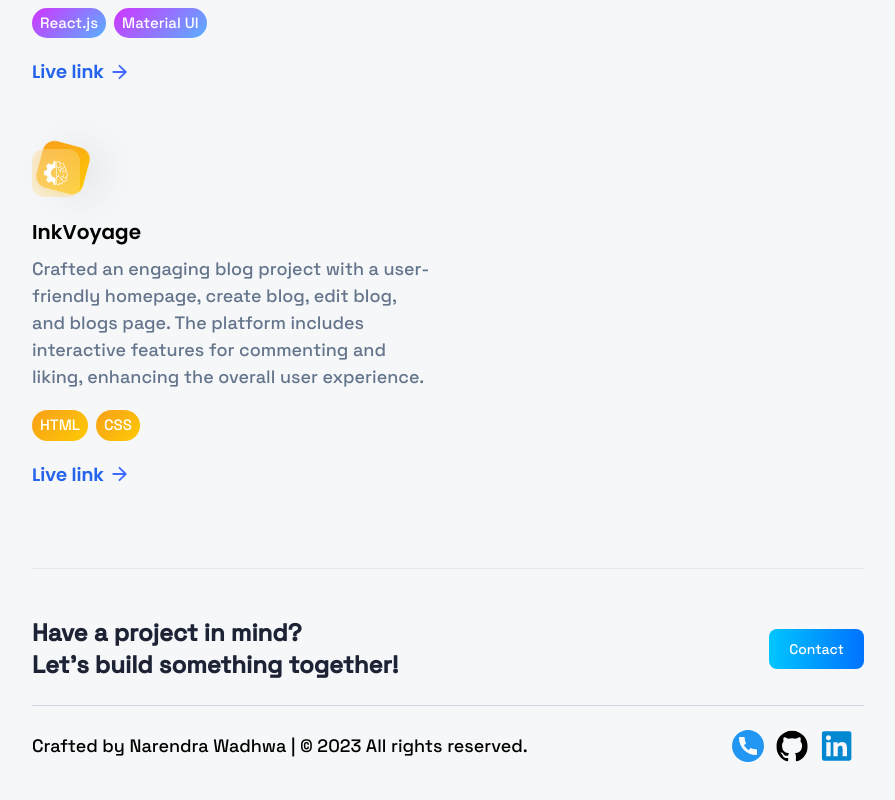
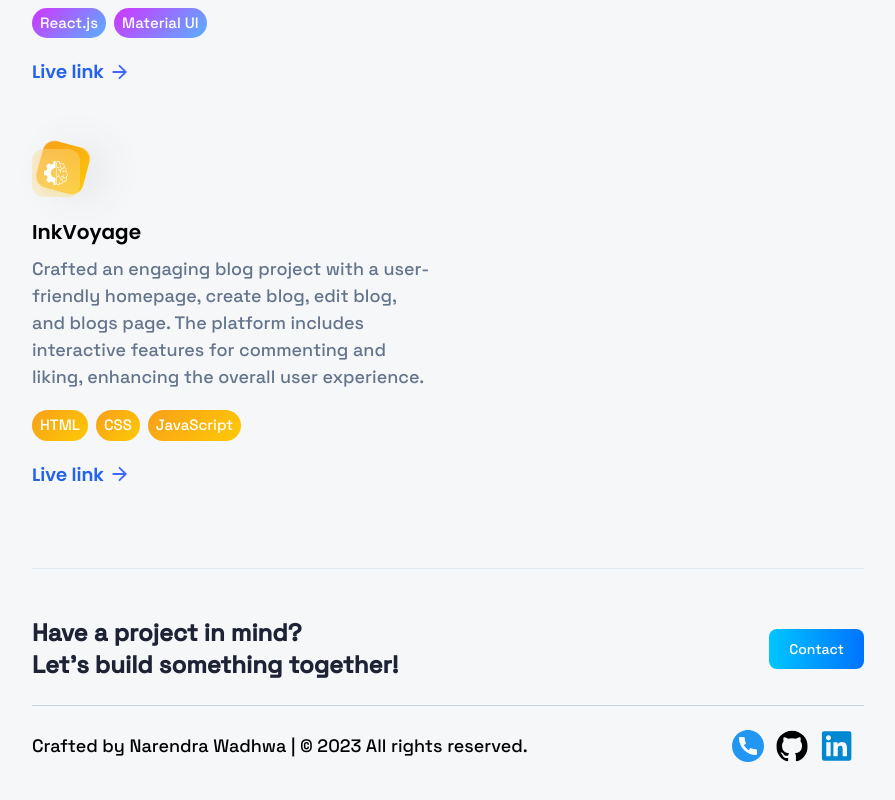
Before and after one commit to narendrawadhwa/narendrawadhwa.github.io, a React (Vite) app: page /3D_Portfolio_App/projects in a window 1280 px wide. Shown: the part 2060-2860 px from the top of the page, without its empty margins (192-1087 px from the left). Built offline with nearby package versions, Linux system fonts and the light colour scheme; no server answers.

Commit message:
skills added

```diff
--- a/src/constants/index.js
+++ b/src/constants/index.js
@@ -205,7 +205,7 @@ export const projects = [
         iconUrl: summiz,
         theme: 'btn-back-yellow',
         name: 'InkVoyage',
-        skills: ["HTML", "CSS"],
+        skills: ["HTML", "CSS","JavaScript"],
         description: 'Crafted an engaging blog project with a user-friendly homepage, create blog, edit blog, and blogs page. The platform includes interactive features for commenting and liking, enhancing the overall user experience.',
         link: 'https://github.com/narendrawadhwa/upgradproject',
     }
```
